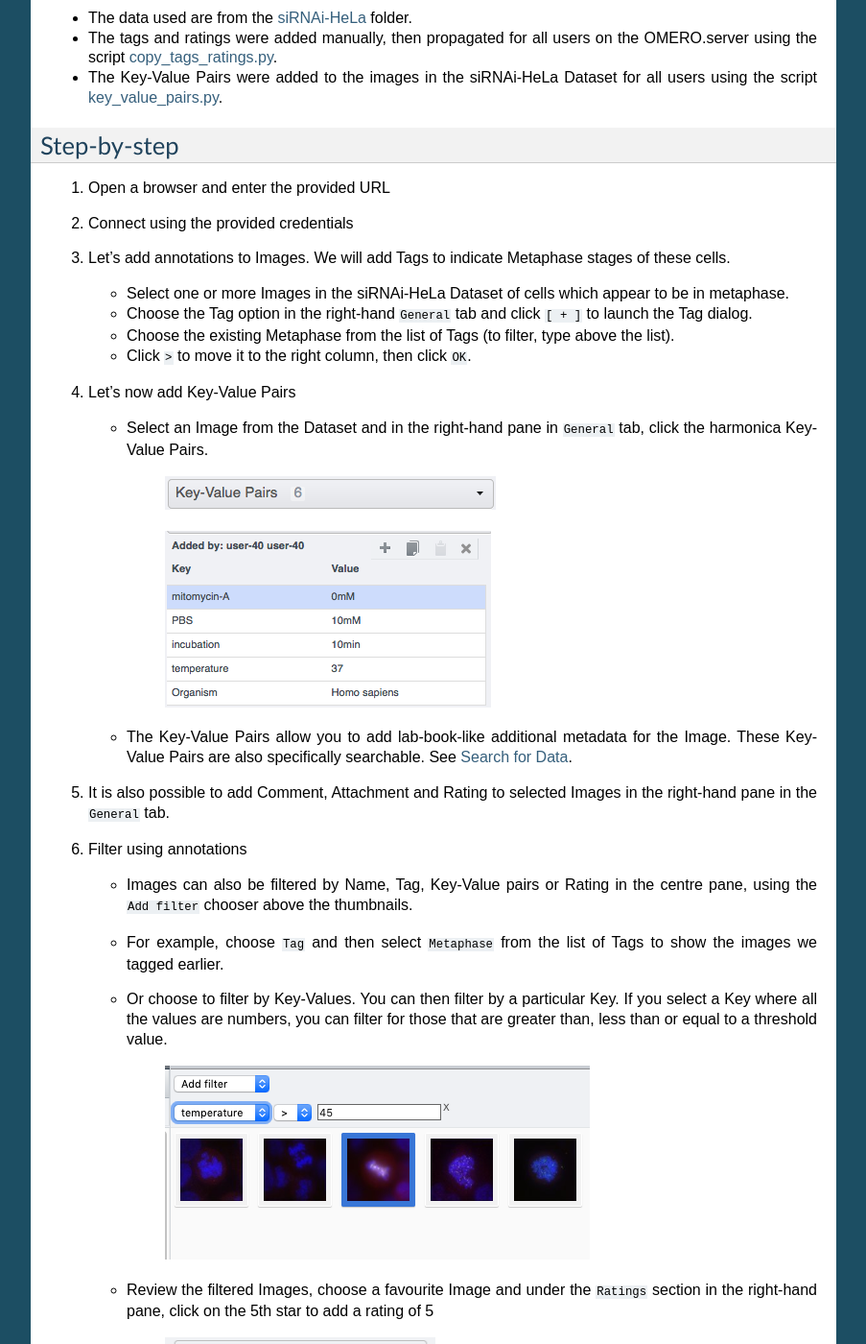
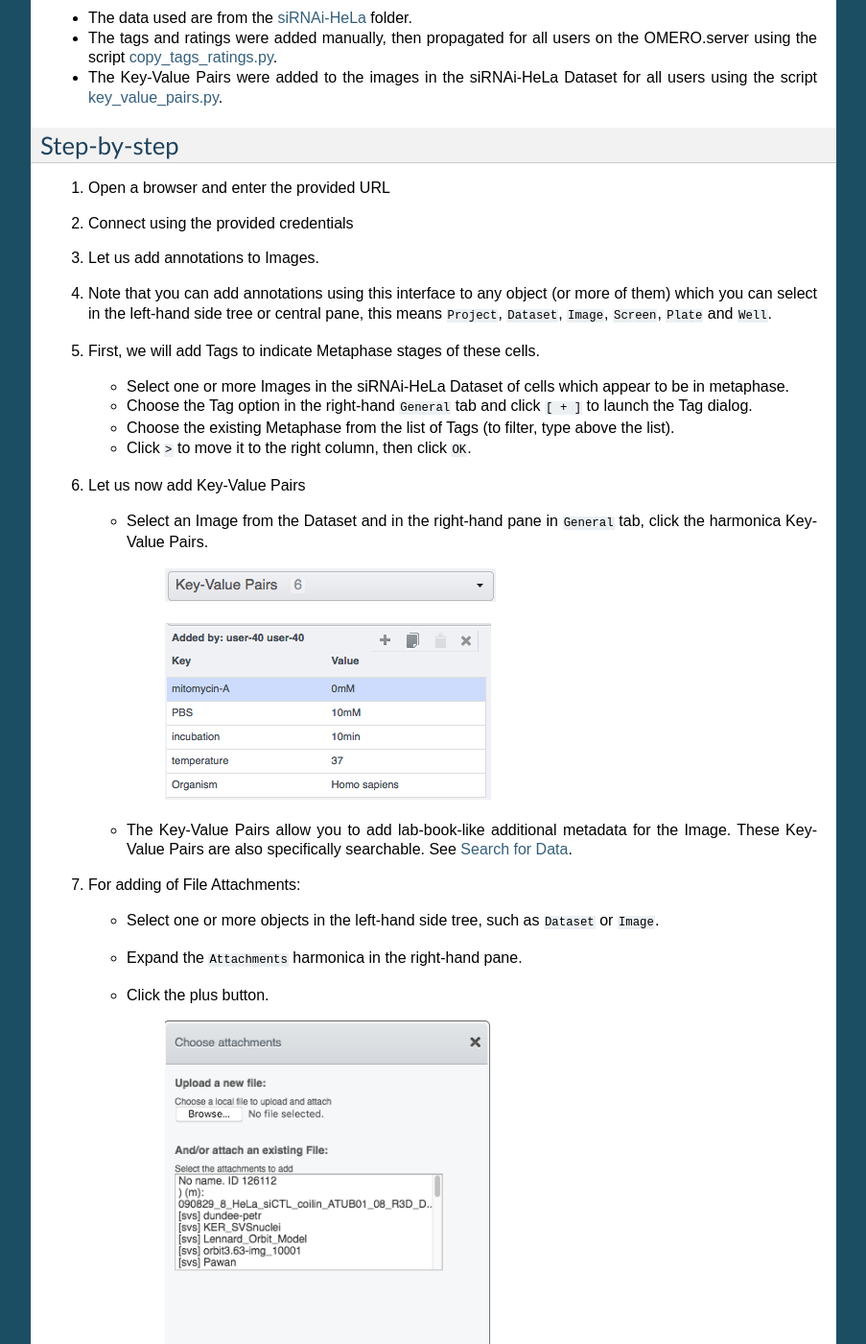
Before and after one commit to ome/omero-guide-introduction, a Sphinx documentation site: the page built from docs/annotate.rst, in a window 1280 px wide and 1400 px high, scrolled down 474 px. Shown: the whole window at 96% size, without its empty margins (198-1101 px from the left). Built offline with Sphinx 7.4.7, drawn with Linux system fonts in a browser that asks for light colours; some of the changed text lies outside the part shown.

Commit message:
Add description of File Annotation addition

```diff
--- a/docs/annotate.rst
+++ b/docs/annotate.rst
@@ -43,7 +43,11 @@
 
 #. Connect using the provided credentials
 
-#. Let’s add annotations to Images. We will add Tags to indicate Metaphase stages of these cells.
+#. Let us add annotations to Images.
+
+#. Note that you can add annotations using this interface to any object (or more of them) which you can select in the left-hand side tree or central pane, this means ``Project``, ``Dataset``, ``Image``, ``Screen``, ``Plate`` and ``Well``.
+
+#. First, we will add Tags to indicate Metaphase stages of these cells.
 
    - Select one or more Images in the siRNAi-HeLa Dataset of cells which appear to be in metaphase.
 
@@ -53,7 +57,7 @@
 
    - Click ``>`` to move it to the right column, then click ``OK``.
 
-#. Let’s now add Key-Value Pairs
+#. Let us now add Key-Value Pairs
 
    - Select an Image from the Dataset and in the right-hand pane in ``General`` tab, click the harmonica Key-Value Pairs.
 
@@ -63,7 +67,17 @@
 
    - The Key-Value Pairs allow you to add lab-book-like additional metadata for the Image. These Key-Value Pairs are also specifically searchable. See :doc:`search-omero`.
 
-#. It is also possible to add Comment, Attachment and Rating to selected Images in the right-hand pane in the ``General`` tab.
+#. For adding of File Attachments:
+
+   - Select one or more objects in the left-hand side tree, such as ``Dataset`` or ``Image``.
+   - Expand the ``Attachments`` harmonica in the right-hand pane.
+   - Click the plus button.
+
+      |image1b|
+
+   - You can attach any type of file using this function. If you select a file from your local hierarchy, the feature will upload that file to the OMERO.server and save it there. The content of ``.pdf``, ``CSV`` and plain text files is also searchable in OMERO.
+
+#. You can also add Comments, and Rating to selected objects - follow analogous steps to the ones descirbed above for Tags, Key-Value pairs and File Attachments.
 
 #. Filter using annotations
 
@@ -88,6 +102,8 @@
 .. |image1| image:: images/annotate2.png
    :width: 3.54167in
    :height: 1.91667in
+.. |image1b| image:: images/annotate1b.png
+   :width: 3.54167in
 .. |image2| image:: images/annotate3.png
    :width: 2.93977in
    :height: 0.91146in
```
Also changed, not shown: docs/images/annotate1b.png (added).
